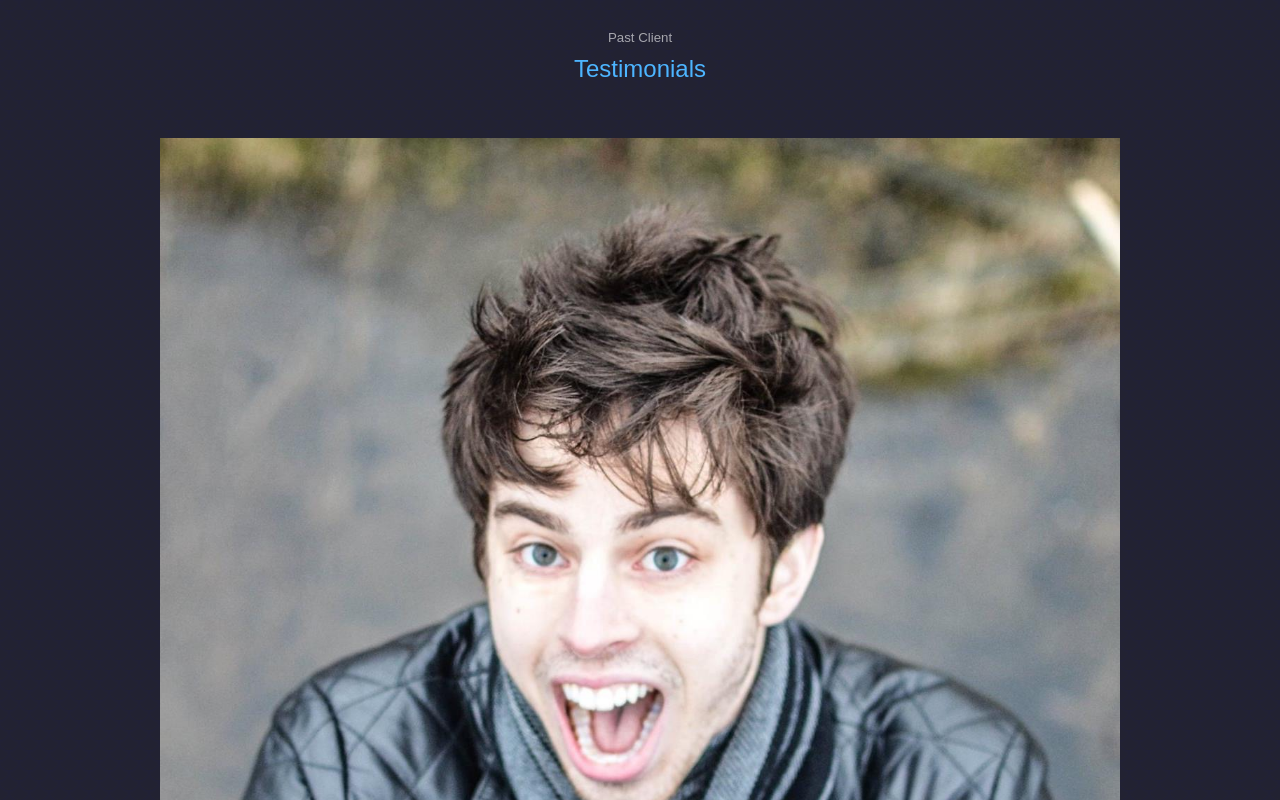
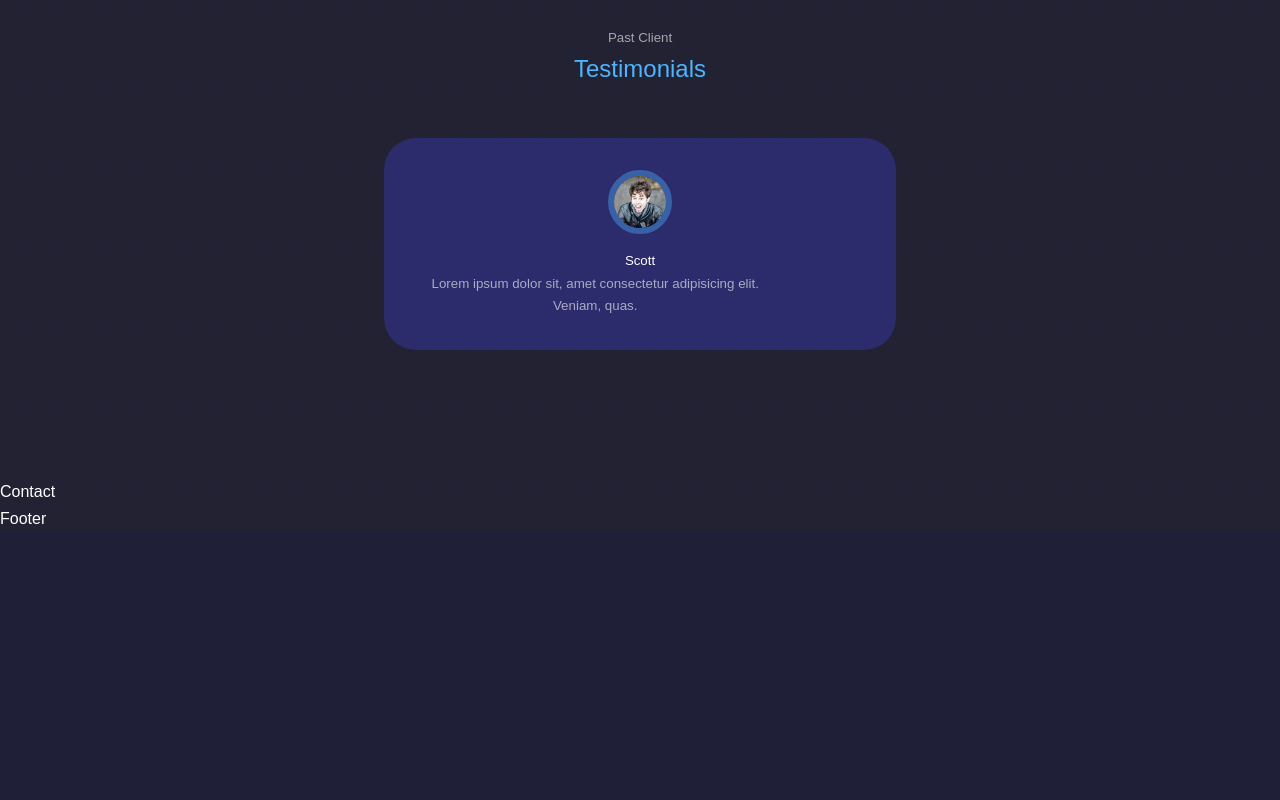
Before and after one commit to crystal-coding-time/laughing-red-journey, a React (Create React App) app: page / in a window 1280 px wide. Shown: the part 4520-5320 px from the top of the page. After the commit the page ends 5052 px from the top, so only its background shows below. Built offline with nearby package versions, Linux system fonts and the light colour scheme; a web font is replaced by a local one.

Commit message:
added swiper to testimonial

```diff
--- a/package.json
+++ b/package.json
@@ -7,6 +7,7 @@
     "react-dom": "^18.2.0",
     "react-icons": "^4.8.0",
     "react-scripts": "5.0.1",
+    "swiper": "^9.2.0",
     "web-vitals": "^2.1.4"
   },
   "scripts": {
--- a/src/components/testimonials/Testimonials.jsx
+++ b/src/components/testimonials/Testimonials.jsx
@@ -1,8 +1,13 @@
 import React from 'react'
 import './testimonials.css'
-import avatar00 from '../../assets/images/avatar00.JPG'
-import avatar01 from '../../assets/images/avatar01.JPG'
-import avatar02 from '../../assets/images/avatar02.JPG'
+import testimonials from './testimonial-array';
+// import Swiper core and required modules
+import { Pagination } from 'swiper';
+import { Swiper, SwiperSlide } from 'swiper/react';
+// Import Swiper styles
+import 'swiper/css';
+import 'swiper/css/pagination';
+
 
 const Testimonials = () => {
   return (
@@ -10,15 +15,21 @@ const Testimonials = () => {
       <h5>Past Client</h5>
       <h2>Testimonials</h2>
 
-      <div className="container testimonials__container">
-        <article className='testimonial'>
-          <div className="client__avatar">
-            <img src={avatar00} alt="client headshot" />
-            <h5 className='client__name'>Scott</h5>
-            <small className="client__review">Lorem ipsum dolor sit, amet consectetur adipisicing elit. Veniam, quas.</small>
-          </div>
-        </article>
-      </div>
+      <Swiper className="container testimonials__container">
+        {
+          testimonials.map(({id, avatar, name, review}) => {
+            return(
+            <SwiperSlide key={id} className='testimonial'>
+              <div className="client__avatar">
+                <img src={avatar} alt="client headshot" />
+              </div>
+            <h5 className='client__name'>{name}</h5>
+            <small className="client__review">{review}</small>
+            </SwiperSlide>
+            )
+          })
+        }
+      </Swiper>
     </section>
   )
 }
--- a/src/components/testimonials/testimonial-array.jsx
+++ b/src/components/testimonials/testimonial-array.jsx
@@ -0,0 +1,26 @@
+import avatar00 from '../../assets/images/avatar00.JPG'
+import avatar01 from '../../assets/images/avatar01.JPG'
+import avatar02 from '../../assets/images/avatar02.JPG'
+
+const testimonials = [
+    {
+        id: 0,
+        avatar: avatar00,
+        name: 'Scott',
+        review: 'Lorem ipsum dolor sit, amet consectetur adipisicing elit. Veniam, quas.'
+    },
+    {
+        id: 1,
+        avatar: avatar01,
+        name: 'Scott',
+        review: 'Lorem ipsum dolor sit, amet consectetur adipisicing elit. Veniam, quas.'
+    },
+    {
+        id: 2,
+        avatar: avatar02,
+        name: 'Scott',
+        review: 'Lorem ipsum dolor sit, amet consectetur adipisicing elit. Veniam, quas.'
+    },
+];
+
+export default testimonials;
--- a/src/components/testimonials/testimonials.css
+++ b/src/components/testimonials/testimonials.css
@@ -0,0 +1,51 @@
+.container.testimonials__container {
+    width: 40%;
+
+}
+
+.client__avatar {
+    width: 4rem;
+    aspect-ratio: 1/1;
+    overflow: hidden;
+    border-radius: 50%;
+    margin: 0 auto 1rem;
+    border: 0.4rem solid var(--color-primary-variant);
+}
+
+.testimonial {
+    background: var(--color-bg-variant);
+    text-align: center;
+    padding: 2rem;
+    border-radius: 2rem;
+    user-select: none;
+}
+
+.client__review {
+    color: var(--color-light);
+    font-weight: 300;
+    display: block;
+    width: 80%;
+    margin: 0.8 auto 0;
+}
+
+/* Media Queries For Small Devices */
+
+@media screen and (max-width: 600px) {
+
+    .container.testimonials__container {
+        width: var(--container-width-sm);
+   }
+
+   .client__review {
+        width: var(--container-width-sm);
+   }
+
+}
+
+ /* Media Queries For Medium Devices */
+
+ @media screen and (max-width: 1024px) {
+     .container.testimonials__container {
+          width: 60%;
+     }
+ }
```
Also changed, not shown: 1 other file (tests, documents, lock files or other folders).
